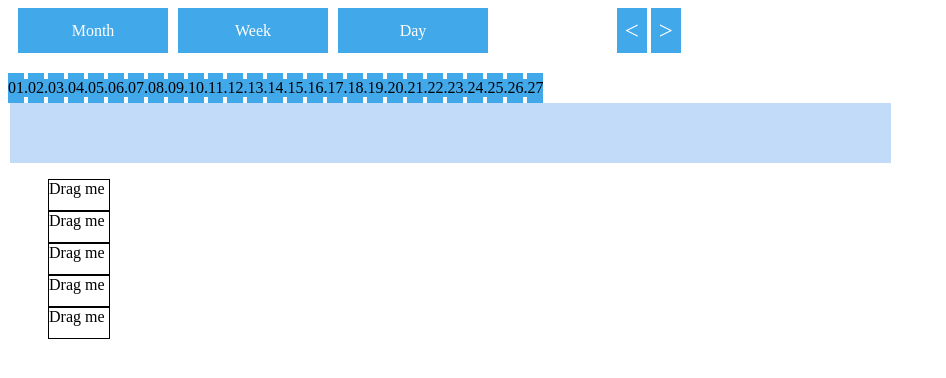
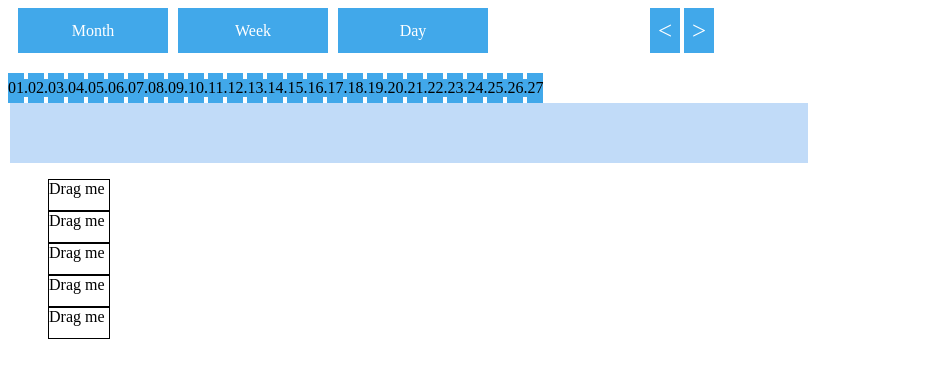
Before and after one commit to Meteshov/calendar, a plain HTML site: page index.html in a window 1280 px wide. Shown: the whole page, without its empty margins (0-946 px from the left). Drawn offline with Linux system fonts and the light colour scheme.

Commit message:
calculate elements width

```diff
--- a/css/style.css
+++ b/css/style.css
@@ -1,8 +1,13 @@
+/*container*/
+.c-container{
+    display: block;
+    width: 100%;
+}
 /*header*/
 .c-header{
     vertical-align: middle;
     margin-bottom: 20px;
-    width: 60%;
+    width: 100%;
     content: '';
 }
 .c-header:after{
@@ -52,12 +57,12 @@
 /*Views*/
 .c-week-wrap,
 .c-month-wrap{
-    width: 883px;
+    width: 100%;
 }
 .c-week-cells-wrap{
     display: block;
-    width: 2730px;
     height: 50px;
+    width: 100%;
 
 }
 .c-cells-wrap{
--- a/index.html
+++ b/index.html
@@ -44,7 +44,7 @@
     <title>Plugin</title>
 </head>
 <body>
-    <div id="container"></div>
+    <div id="container" style="width: 800px"></div>
     <div class="drop"></div>
     <div class="drag">
         <ul>
--- a/js/calendar.js
+++ b/js/calendar.js
@@ -79,8 +79,8 @@
         this.render = function(view){
             var head = this.buildHead();
             var body = this.buildBody(this.date,view);
-            $(head).appendTo(this._container);
-            $(body).appendTo(this._container);
+            var page = '<div class="c-container">'+head+body+'</div>';
+            $(page).appendTo(this._container);
             $(this._container).find('div[class *= "-empty"]').droppable({
                 greedy:true,
                 accept:this._options.acceptDragClass,
```
